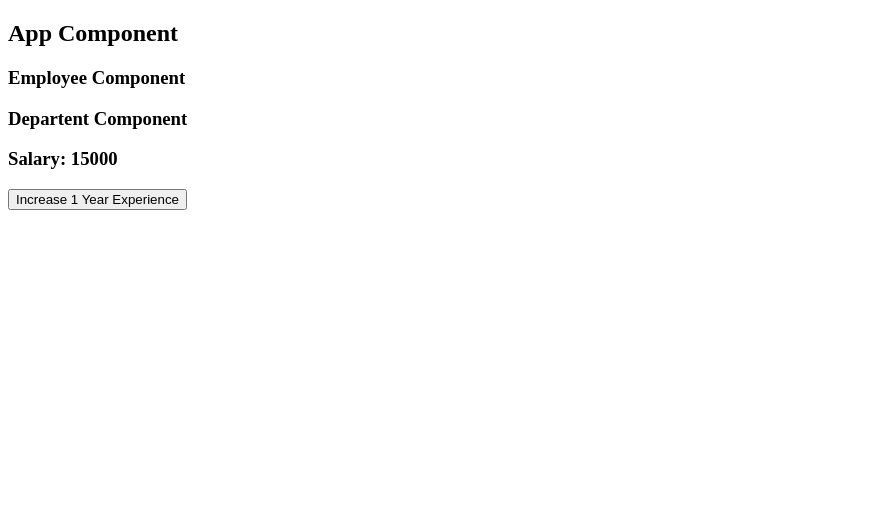
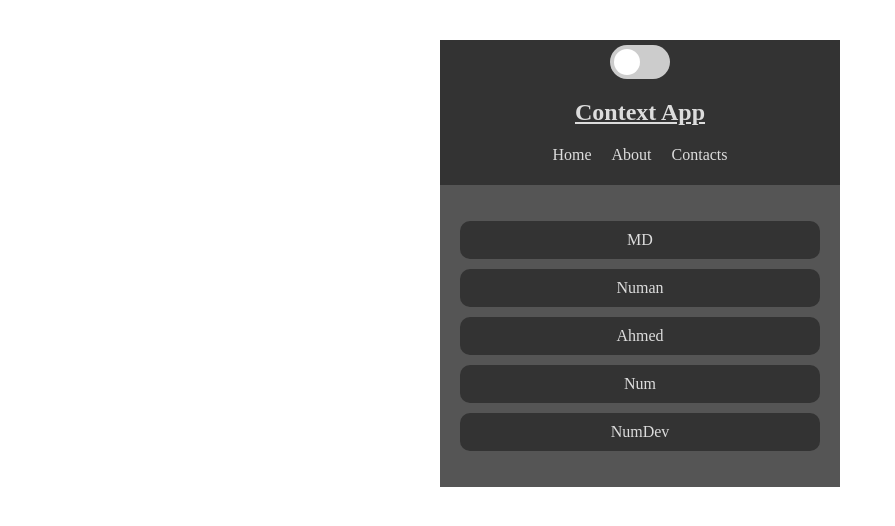
Before and after one commit to num-js/learn-React-advance, a React (Create React App) app: page / in a window 1280 px wide. Shown: the top 526 px of the page, without its empty margins (0-895 px from the left). Built offline with nearby package versions, Linux system fonts and the light colour scheme.

Commit message:
Dark/Light Mode

```diff
--- /dev/null
+++ b/src/App.css
@@ -0,0 +1,44 @@
+body{
+    margin: 0px;
+    padding: 0px;
+    /* background: darkolivegreen;
+    color: gainsboro; */
+}
+
+.App{
+    max-width: 400px;
+    /* background: rgb(24, 31, 12); */
+    border-radius: 10px;
+    padding: 10px;
+    margin: 30px auto;
+    text-align: center;
+}
+
+nav{
+    padding: 5px;
+}
+
+nav ul{
+    padding: 0;
+}
+
+nav ul li{
+    display: inline-block;
+    margin: 0 10px;
+}
+
+.book-list {
+    padding: 20px;
+    margin-bottom: 20px;
+}
+
+.book-list ul {
+    padding: 0;
+    list-style-type: none;
+}
+
+.book-list ul li{
+    padding: 10px;
+    margin: 10px auto;
+    border-radius: 10px;
+}
--- a/src/App.js
+++ b/src/App.js
@@ -1,36 +1,20 @@
 import React, { Component } from 'react';
-import Employee from './Employee';
-
-import { Provider } from './Context';
+import BookList from './components/BookList';
+import Navbar from './components/Navbar';
+import './App.css';
+import ThemeContextProvider from './contexts/ThemContext';
 
 class App extends Component {
-    state = {
-        name: 'Numan',
-        pro: 'MERN Stack Developer',
-        salary: 15000,
-    }
-
-
-    increaseSalary = () => {
-        this.setState({
-            salary: this.state.salary + 5000
-        });
-    }
-
     render() {
-        const data = {
-            stateData: this.state,
-            increaseSalary: this.increaseSalary
-        }
-
         return (
-            <>
-                <Provider value={data}>
-                    <h2>App Component</h2>
-                    <Employee />
-                </Provider>
-            </>
+            <div className="App">
+                <ThemeContextProvider>
+                    <Navbar />
+                    <BookList />
+                </ThemeContextProvider>
+            </div>
         );
     }
 }
+
 export default App;
--- a/src/Context.js
+++ /dev/null
@@ -1,3 +0,0 @@
-import React from 'react';
-export const MyContext = React.createContext();
-export const Provider = MyContext.Provider;
--- a/src/Departent.js
+++ /dev/null
@@ -1,14 +0,0 @@
-import React, { Component } from 'react';
-import Salary from './Salary';
-
-class Departent extends Component {
-    render() {
-        return (
-            <>
-                <h3>Departent Component</h3>
-                <Salary />
-            </>
-        );
-    }
-}
-export default Departent;
--- a/src/Employee.js
+++ /dev/null
@@ -1,14 +0,0 @@
-import React, { Component } from 'react';
-import Departent from './Departent';
-
-class Employee extends Component {
-    render() {
-        return (
-            <>
-                <h3>Employee Component</h3>
-                <Departent />
-            </>
-        );
-    }
-}
-export default Employee;
--- a/src/Salary.js
+++ /dev/null
@@ -1,20 +0,0 @@
-import React, { Component } from 'react';
-import {MyContext} from './Context';
-
-class Salary extends Component {
-
-    static contextType = MyContext;
-
-    render() {
-        return (
-            <>
-                <h3>Salary: {this.context.stateData.salary}</h3>
-                <button onClick={this.context.increaseSalary}>
-                    Increase 1 Year Experience
-                </button>
-            </>
-        );
-    }
-}
-
-export default Salary;
--- /dev/null
+++ b/src/components/BookList.js
@@ -0,0 +1,27 @@
+import React, { Component } from 'react';
+import { ThemeContext } from '../contexts/ThemContext';
+
+class BookList extends Component {
+    static contextType = ThemeContext;
+    render() {
+
+        const { isLightTheme, light, dark } = this.context;
+        const theme = isLightTheme ? light : dark;
+
+        return (
+            <>
+                <div style={{color: theme.syntax, background: theme.bg}} className="book-list">
+                    <ul>
+                        <li style={{background: theme.ui}}>MD</li>
+                        <li style={{background: theme.ui}}>Numan</li>
+                        <li style={{background: theme.ui}}>Ahmed</li>
+                        <li style={{background: theme.ui}}>Num</li>
+                        <li style={{background: theme.ui}}>NumDev</li>
+                    </ul>
+                </div>
+            </>
+        );
+    }
+}
+
+export default BookList;
--- /dev/null
+++ b/src/components/Navbar.css
@@ -0,0 +1,63 @@
+/* css for Toggle Button */
+/* The switch - the box around the slider */
+.switch {
+    position: relative;
+    display: inline-block;
+    width: 60px;
+    height: 34px;
+  }
+
+  /* Hide default HTML checkbox */
+  .switch input {
+    opacity: 0;
+    width: 0;
+    height: 0;
+  }
+
+  /* The slider */
+  .slider {
+    position: absolute;
+    cursor: pointer;
+    top: 0;
+    left: 0;
+    right: 0;
+    bottom: 0;
+    background-color: #ccc;
+    -webkit-transition: .4s;
+    transition: .4s;
+  }
+
+  .slider:before {
+    position: absolute;
+    content: "";
+    height: 26px;
+    width: 26px;
+    left: 4px;
+    bottom: 4px;
+    background-color: white;
+    -webkit-transition: .4s;
+    transition: .4s;
+  }
+
+  input:checked + .slider {
+    background-color: #000000;
+  }
+
+  input:focus + .slider {
+    box-shadow: 0 0 1px #2196F3;
+  }
+
+  input:checked + .slider:before {
+    -webkit-transform: translateX(26px);
+    -ms-transform: translateX(26px);
+    transform: translateX(26px);
+  }
+
+  /* Rounded sliders */
+  .slider.round {
+    border-radius: 34px;
+  }
+
+  .slider.round:before {
+    border-radius: 50%;
+  }
--- /dev/null
+++ b/src/components/Navbar.js
@@ -0,0 +1,30 @@
+import React, { Component } from 'react';
+import { ThemeContext } from '../contexts/ThemContext';
+import './Navbar.css';
+
+class Navbar extends Component {
+    static contextType = ThemeContext;
+    render() {
+
+        const { isLightTheme, light, dark } = this.context;
+        const theme = isLightTheme ? light : dark;
+
+        return (
+            <>
+                <nav style={{ background: theme.ui, color: theme.syntax }}>
+                    <label class="switch">
+                        <input type="checkbox" defaultChecked={theme===light ? true : false} />
+                        <span class="slider round"></span>
+                    </label>
+                    <h1><u>Context App</u></h1>
+                    <ul>
+                        <li>Home</li>
+                        <li>About</li>
+                        <li>Contacts</li>
+                    </ul>
+                </nav>
+            </>
+        );
+    }
+}
+export default Navbar;
--- /dev/null
+++ b/src/contexts/ThemContext.js
@@ -0,0 +1,29 @@
+import React, { Component, createContext } from 'react';
+
+export const ThemeContext = createContext();
+
+class ThemContextProvider extends Component {
+    state = {
+        isLightTheme: false,
+        light: {
+            syntax: '#555',
+            ui: '#ddd',
+            bg: '#eee'
+        },
+        dark: {
+            syntax: '#ddd',
+            ui: '#333',
+            bg: '#555'
+        },
+    }
+
+    render() {
+        return (
+            <ThemeContext.Provider value={{...this.state}}>
+                {this.props.children}
+            </ThemeContext.Provider>
+        );
+    }
+}
+
+export default ThemContextProvider;
```
Also changed, not shown: 1 other file (tests, documents, lock files or other folders).
